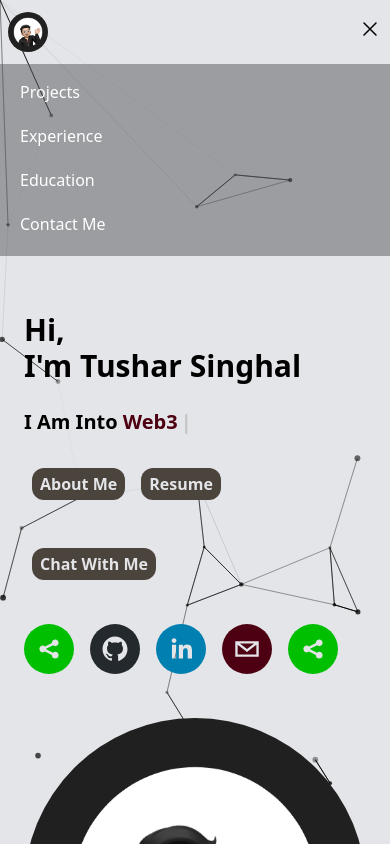
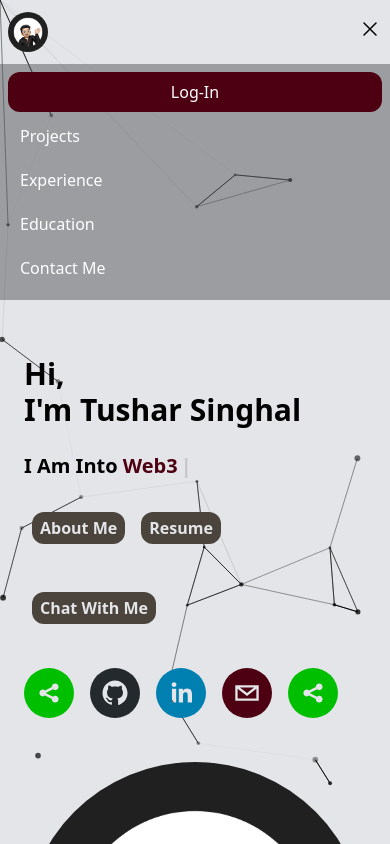
Before and after one commit to TusharSin810/Tushar-Portfolio, a React (Vite) app: page / in a window 390 px wide. Both pictures are taken after a click on the button 370 px from the left and 29 px from the top of the page. Built offline with nearby package versions, Linux system fonts and the light colour scheme.

Commit message:
Modified Nav bar for mobile screens

```diff
--- a/src/components/Navbar.jsx
+++ b/src/components/Navbar.jsx
@@ -14,8 +14,8 @@ function classNames(...classes) {
 }
 
 export default function Navbar() {
-  const [isLoggedIn, setIsLoggedIn] = useState(false) // Authentication state
-  const userProfilePic = "https://images.unsplash.com/photo-1472099645785-5658abf4ff4e?ixlib=rb-1.2.1&ixid=eyJhcHBfaWQiOjEyMDd9&auto=format&fit=facearea&facepad=2&w=256&h=256&q=80" // Replace with actual user profile URL
+  const [isLoggedIn, setIsLoggedIn] = useState(false)
+  const userProfilePic = "https://images.unsplash.com/photo-1472099645785-5658abf4ff4e?ixlib=rb-1.2.1&ixid=eyJhcHBfaWQiOjEyMDd9&auto=format&fit=facearea&facepad=2&w=256&h=256&q=80"
 
   return (
     <Disclosure as="nav">
@@ -44,7 +44,6 @@ export default function Navbar() {
                     {item.name}
                   </a>
                 ))}
-                {/* Conditionally render the login button or profile */}
                 {!isLoggedIn ? (
                   <a
                     href="/login"
@@ -95,6 +94,22 @@ export default function Navbar() {
 
       <DisclosurePanel className="sm:hidden bg-[#53565A] bg-opacity-50">
         <div className="space-y-1 px-2 pb-3 pt-2">
+
+      {isLoggedIn ? (
+        <div className="flex items-center space-x-3 p-3">
+          <img alt="Profile" className="h-8 w-8 rounded-full" />
+          <span className="text-white">Hello</span>
+        </div>
+      ) : (
+        <DisclosureButton
+          as="a"
+          href="/login"
+          className="block w-full text-center text-white bg-[#4D0011] px-3 py-2 text-base font-medium rounded-xl"
+        >
+          Log-In
+        </DisclosureButton>
+      )}
+
           {navigation.map((item) => (
             <DisclosureButton
               key={item.name}
```
